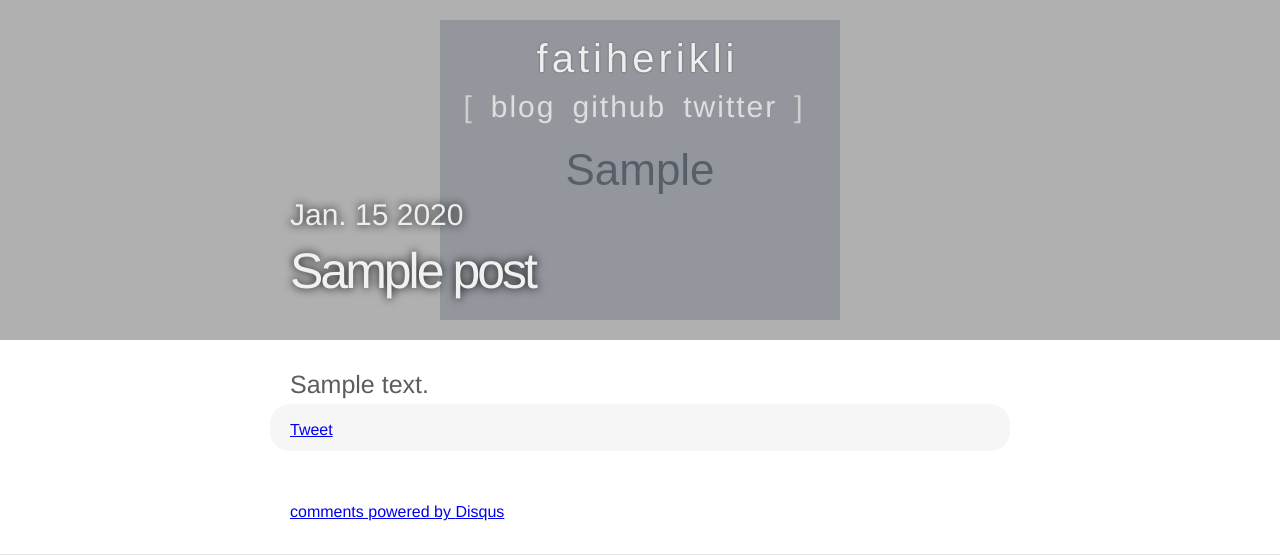
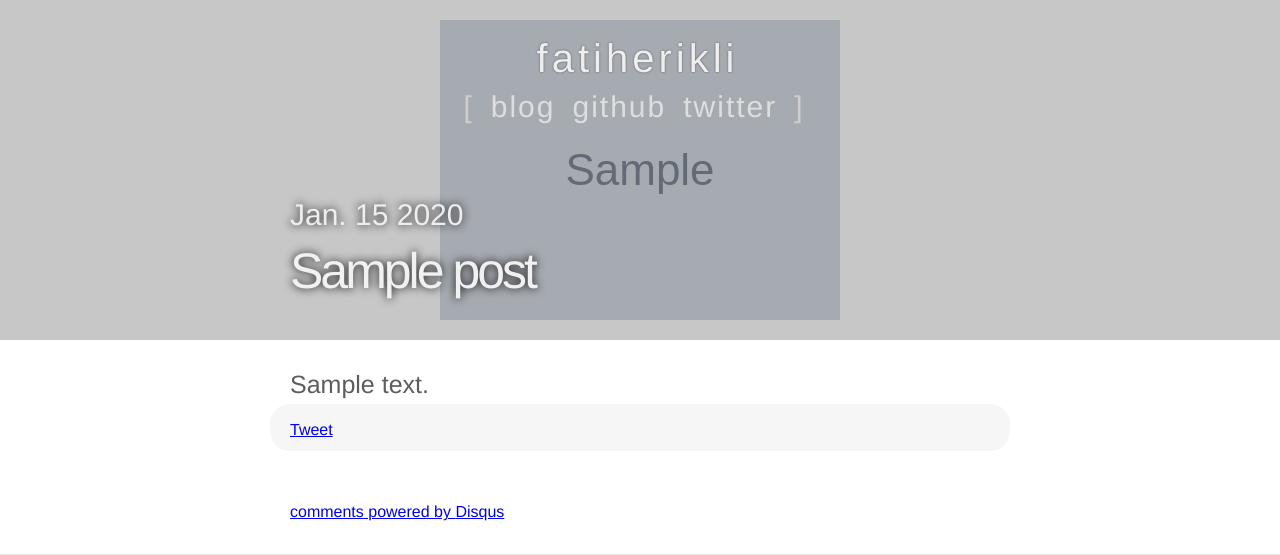
Before and after one commit to fatiherikli/fatiherikli.github.io, a Django app: template web/templates/blog/post_detail.html in a window 1280 px wide. Shown: the top 555 px of the page. Run offline with Django 3.2, Linux system fonts and the light colour scheme; the template is opened without the code that fills it: most values are stand-ins (such as "Sample title", 1, 10 or a date in 2020); grey boxes marked "Sample" are stand-in pictures; parts of the project's set-up code (start-up, migrations or seed data) failed here and were passed over; some libraries are stand-ins or nearby versions.

Commit message:
Minor css fixes

```diff
--- a/web/static/css/style.css
+++ b/web/static/css/style.css
@@ -432,7 +432,7 @@ article.post footer {
     top: 0;
     height: 340px;
     position: absolute;
-    background-color: rgba(0, 0, 0, 0.31);
+    background: rgba(0, 0, 0, 0.22);
 }
 
 body.blog-post-with-cover .post header {
@@ -452,6 +452,10 @@ body.blog-post-with-cover .post header h3 a {
 body.blog-post-with-cover header h1 a {
     color: #eeeeee;
     text-shadow: 0 0 2px #4f4f4f;
+}
+
+body.blog-post-with-cover header nav a:hover {
+    color: #ff7dd7;
 }
 
 body.blog-post-with-cover header nav a {
```
Also changed, not shown: web/static/img/about-me.jpg.
